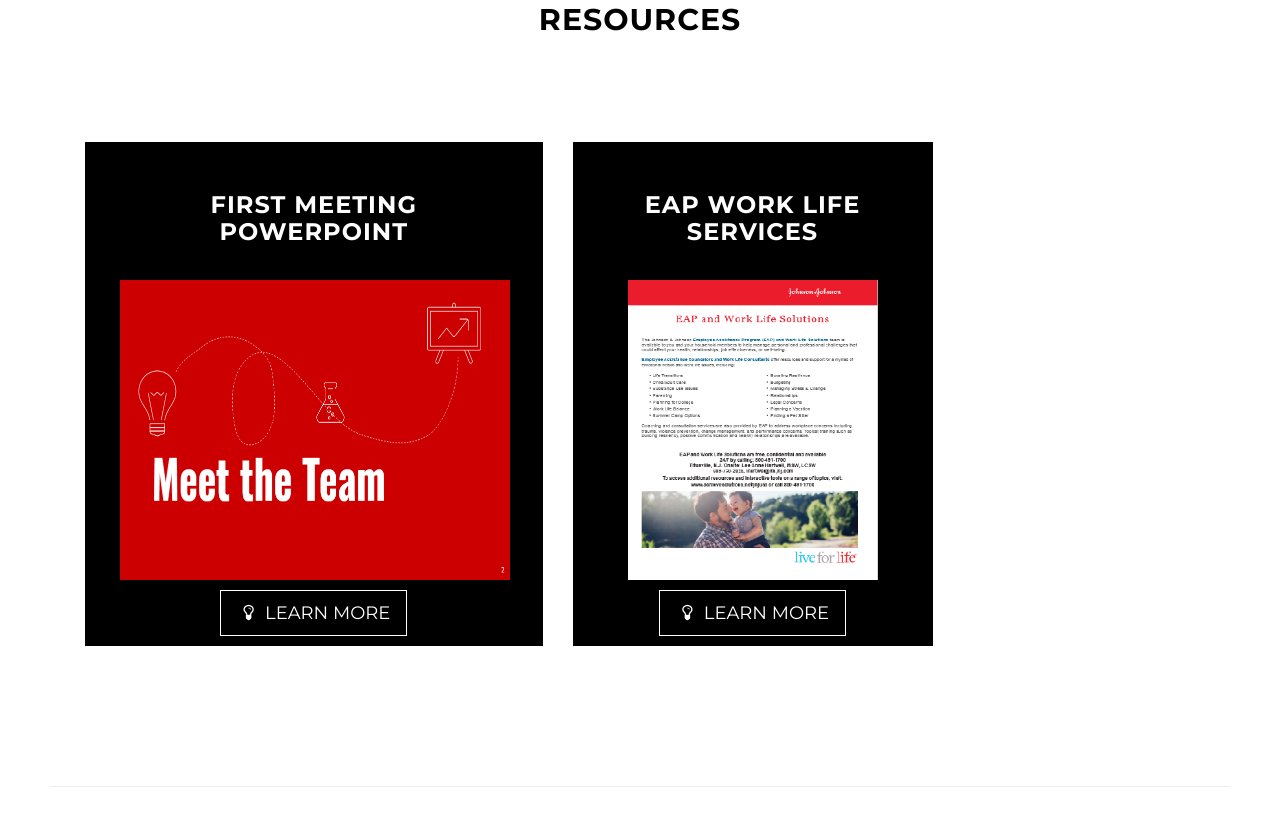
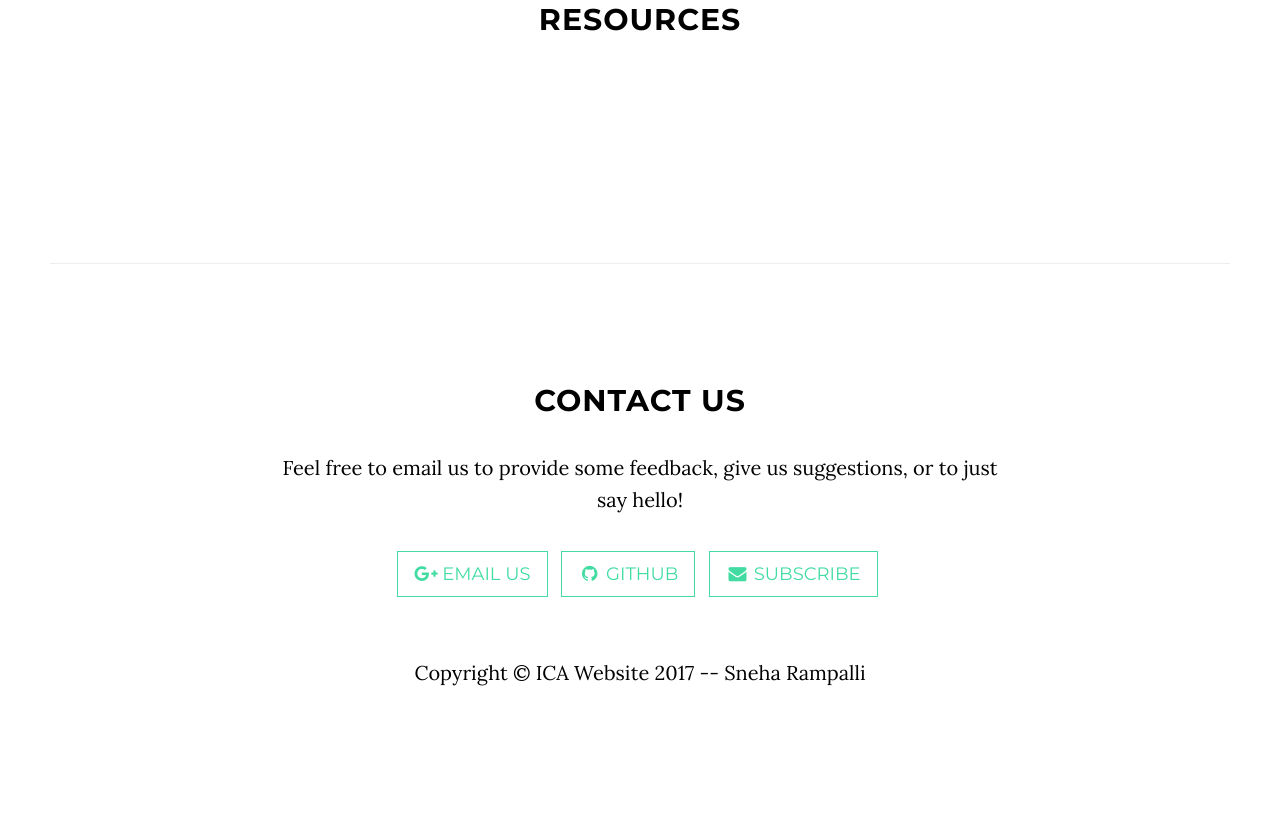
Before and after one commit to icajnj/ica.github.io, a website: page index.html in a window 1280 px wide. Shown: the part 1934-2760 px from the top of the page. After the commit the page ends 2673 px from the top, so only its background shows below. Drawn offline with nearby package versions, Linux system fonts and the light colour scheme; some packages are replaced by stand-ins of ours.

Commit message:
made some edits

```diff
--- a/index.html
+++ b/index.html
@@ -9,7 +9,7 @@
     <meta name="description" content="">
     <meta name="author" content="">
 
-    <title>JNJ ICA</title>
+    <title>ICA</title>
     <link rel="icon" href="img/jnj.png">
     <link href="css/ihover.css" rel="stylesheet">
 
@@ -42,7 +42,7 @@
                     Menu <i class="fa fa-bars"></i>
                 </button>
                 <a class="navbar-brand page-scroll" href="#page-top">
-                    <i class="fa fa-play-circle"></i> <span class="light">JNJ Intern &amp; Co-Op Association</span>
+                    <i class="fa fa-play-circle"></i> <span class="light">Intern &amp; Co-Op Association</span>
                 </a>
             </div>
 
@@ -159,21 +159,13 @@
             <div class="container">
                 <div class="row">
                 <div class="col-lg-5" style="text-align: center">
-                        <div class="ih-item effect4 colored left_to_right" style="background-color: black; padding-left: 50px; padding-right: 50px; padding-top: 50px; margin-bottom: 20px">
+                       <!-- <div class="ih-item effect4 colored left_to_right" style="background-color: black; padding-left: 50px; padding-right: 50px; padding-top: 50px; margin-bottom: 20px">
                             <h3>FIRST MEETING POWERPOINT</h3>
                             <div class="img"><img src="img/team.png" alt="img" style="width: 400px; height: 300px; padding-right: 10px; margin-left: -15px"></div>
                             <div class="info">
                                 <a href="first_meeting.pptx" class="btn btn-default btn-lg" style="color: white; border-color: white; margin-top:10px; margin-bottom: 10px"><i class="fa fa-lightbulb-o fa-fw" style="color: white"></i> <span class="network-name">Learn More</span></a>
                             </div></a></div>
-                    </div>
-                    <div class="col-lg-4" style="text-align: center">
-                        <div class="ih-item effect4 colored left_to_right" style="background-color: black; padding-left: 50px; padding-right: 50px; padding-top: 50px; margin-bottom: 20px">
-                            <h3>EAP WORK LIFE SERVICES</h3>
-                            <div class="img"><img src="img/EAP.png" alt="img" style="width: 250px; height: 300px"></div>
-                            <div class="info">
-                                <a href="eap.docx" class="btn btn-default btn-lg" style="color: white; border-color: white; margin-top:10px; margin-bottom: 10px"><i class="fa fa-lightbulb-o fa-fw" style="color: white"></i> <span class="network-name">Learn More</span></a>
-                            </div></a></div>
-                    </div>
+                    </div>-->
                 </div>
             </div>
         </div>
@@ -215,7 +207,7 @@
 
     <footer>
         <div class="container text-center">
-            <p>Copyright &copy; ICA JNJ Website 2017</p>
+            <p>Copyright &copy; ICA Website 2017 -- Sneha Rampalli</p>
         </div>
     </footer>
 
```
